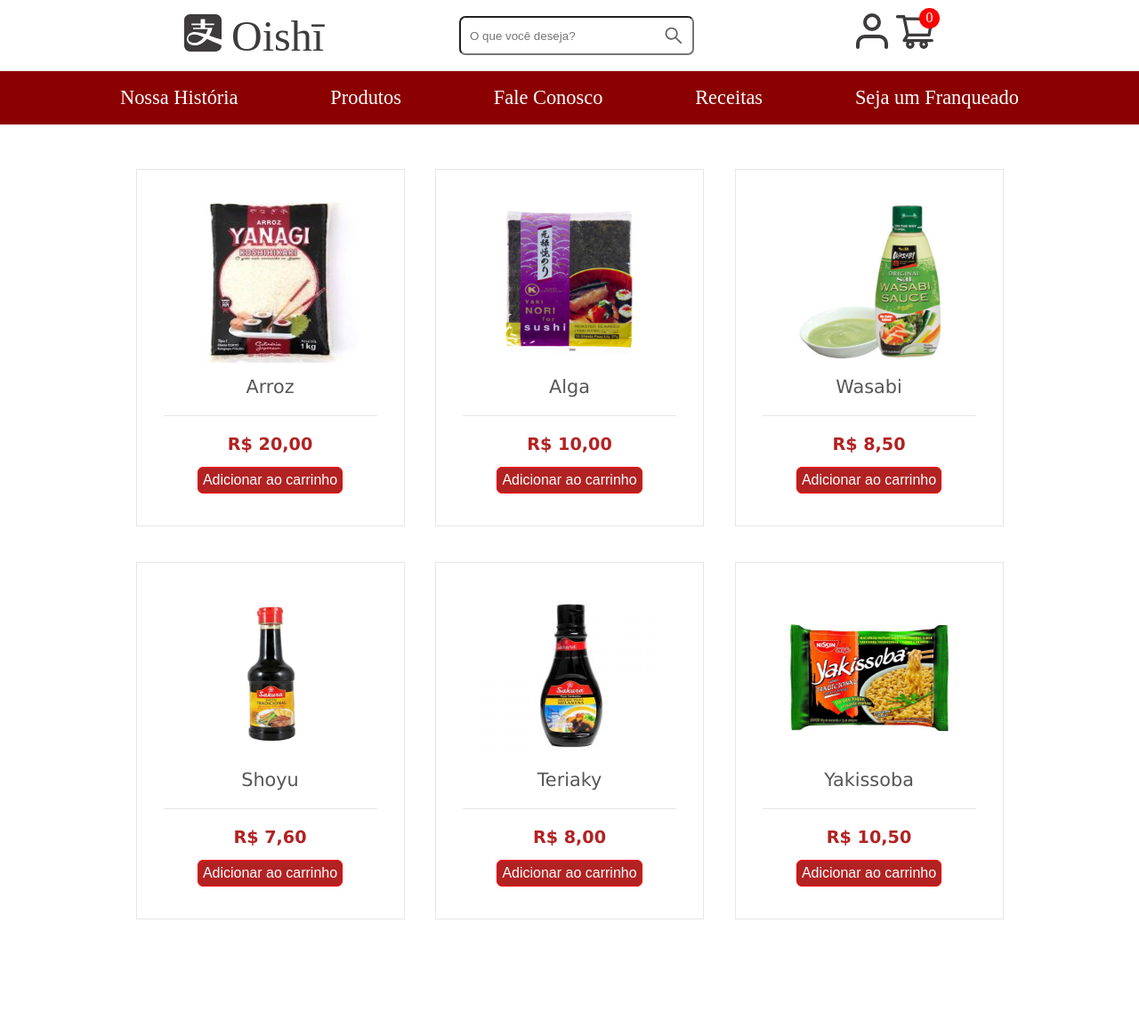
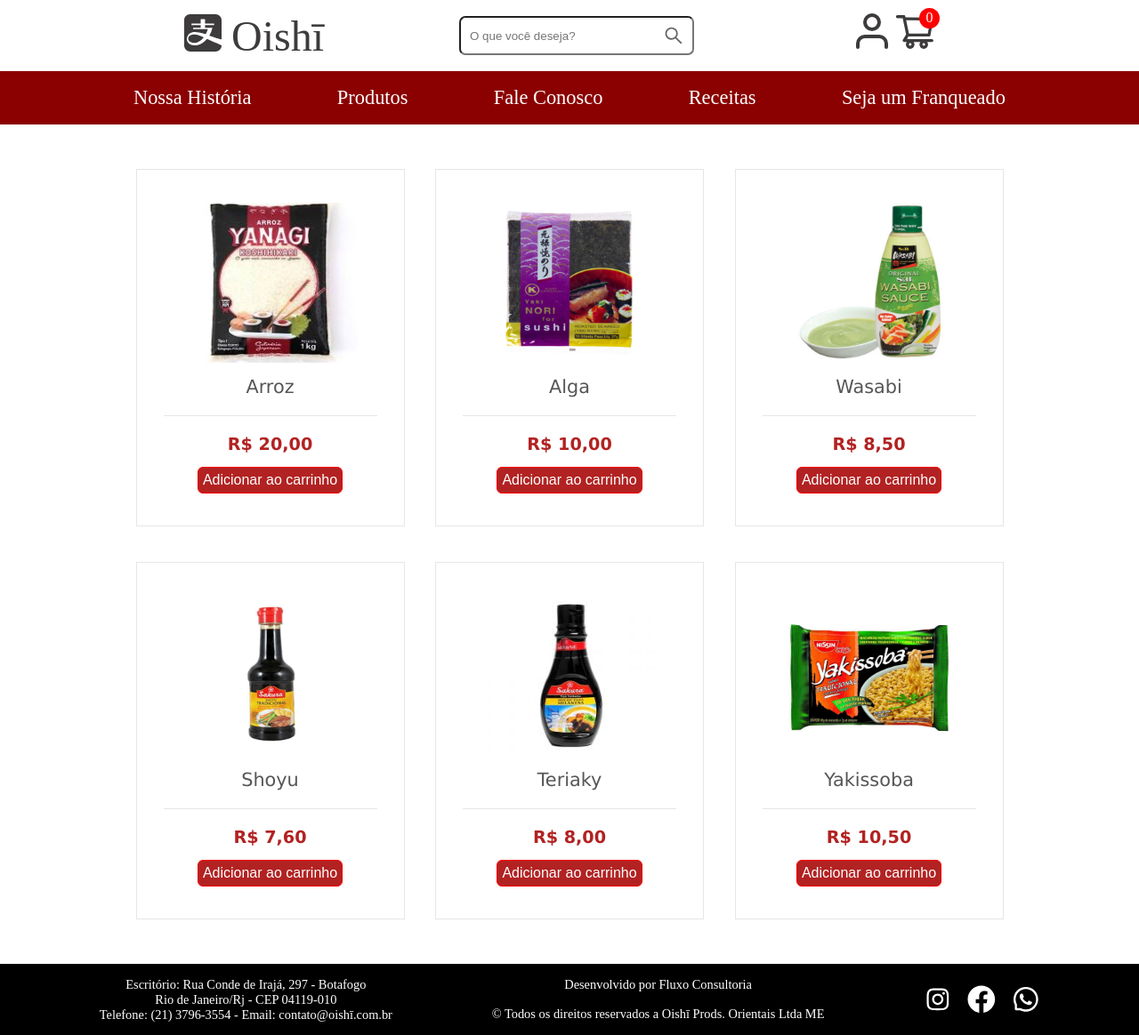
Before and after one commit to bernardobfg/e-comerce, a React (Create React App) app: page / in a window 1280 px wide. Shown: the whole page at 89% size. Before the commit the page ends 1054 px from the top, so only its background shows below. Built offline with nearby package versions, Linux system fonts and the light colour scheme.

Commit message:
Adicionando o rodape e corrigindo alguns bugs

```diff
--- /dev/null
+++ b/src/components/Footer/index.js
@@ -0,0 +1,36 @@
+import React from 'react';
+import './styles.css';
+import { AiOutlineInstagram } from 'react-icons/ai'
+import { FaFacebook } from 'react-icons/fa'
+import {AiOutlineWhatsApp} from 'react-icons/ai'
+
+function Footer(){
+    return (
+        <footer>
+            <div className="footer-text left">
+                <p>Escritório: Rua Conde de Irajá, 297 - Botafogo</p>
+
+                <p>Rio de Janeiro/Rj - CEP 04119-010</p>
+
+                <p>Telefone: (21) 3796-3554 - Email: contato@oishī.com.br</p>
+            </div>
+            <div className="footer-text center">
+            <p>Desenvolvido por Fluxo Consultoria</p>
+                <p>© Todos os direitos reservados a Oishī Prods. Orientais Ltda ME</p>
+
+            </div>
+
+            <div className="footer-text right">
+                <AiOutlineInstagram className="icon"/>
+                <FaFacebook className="icon"/>
+                <AiOutlineWhatsApp className="icon"/>
+
+
+            </div>
+
+
+        </footer>
+    )
+}
+
+export default Footer
--- /dev/null
+++ b/src/components/Footer/styles.css
@@ -0,0 +1,45 @@
+footer{
+    margin-top: 30px;
+    height: 80px;
+    background-color: black;
+    display: flex;
+    justify-content: space-evenly;
+    align-items: center;
+    color: white;
+    font-size: 0.9em;
+}
+
+.footer-text{
+    display: flex;
+    flex-direction: column;
+    align-items: center;
+
+}
+
+.center p{
+    padding: 8px 0;
+}
+
+.right{
+    flex-direction: row;
+    width: 130px;
+    justify-content: space-between;
+    align-items: center;
+}
+
+.icon{
+    font-size: 2.2em;
+    cursor: pointer;
+}
+
+@media(max-width: 1000px){
+    .left{
+        display: none;
+    }
+}
+
+@media(max-width: 600px){
+    .right{
+        display: none;
+    }
+}
--- a/src/components/Header/styles.css
+++ b/src/components/Header/styles.css
@@ -5,4 +5,5 @@
     justify-content: center;
     align-items: center;
     height: 60px;
+
 }
--- a/src/components/HeaderSup/styles.css
+++ b/src/components/HeaderSup/styles.css
@@ -85,3 +85,7 @@
     bottom: 20px;
     right: 20px;
 }
+
+.logo{
+    cursor: pointer;
+}
--- a/src/components/Menu/index.js
+++ b/src/components/Menu/index.js
@@ -1,16 +1,36 @@
 import React from 'react';
 import './styles.css';
+import {GiHamburgerMenu} from 'react-icons/gi'
 
 function Menu() {
     const list_menu = ['Nossa História', 'Produtos', 'Fale Conosco','Receitas', 'Seja um Franqueado']
     const render_list_menu = list_menu.map(page =>
         <li key={list_menu.indexOf(page)}><a className="page">{page}</a></li>
-        )
+    )
+
+
+
+    const mostraMenu = () => {
+        let menu = document.getElementById("menu")
+        if (menu.classList.contains("menu")){
+            menu.classList.remove("menu")
+            menu.classList.add("menu-retratil")
+        }
+        else {
+            menu.classList.remove("menu-retratil")
+            menu.classList.add("menu")
+        }
+        }
+
 
     return (
-        <ul className="menu">
-            {render_list_menu}
-        </ul>
+        <div className="menu-div">
+            <button className="hamburger"><GiHamburgerMenu onClick={mostraMenu}/></button>
+            <ul className="menu" id="menu">
+                {render_list_menu}
+            </ul>
+        </div>
+
     )
 }
 
--- a/src/components/Menu/styles.css
+++ b/src/components/Menu/styles.css
@@ -1,20 +1,99 @@
-ul{
+.menu{
     list-style: none;
     display: flex;
     justify-content: space-between;
-    width: 1050px;
+    width: 1000px;
+    margin: 0 auto;
+
 }
 
-ul li{
+.menu li{
     font-size: 1.4em;
+
 }
 
 
 .page{
     cursor: pointer;
-    padding: 0 20px;
+    padding: 0 10px;
 }
 
 .page:hover{
     color:rgb(82, 33, 33);
 }
+
+.hamburger{
+    color: black;
+    background-color: transparent;
+    border: none;
+    outline: none;
+    font-size: 3em;
+    cursor: pointer;
+    display: none;
+    margin-top: 10px;
+
+}
+
+.menu-retratil{
+    list-style: none;
+    display: flex;
+    justify-content: space-between;
+    width: 1000px;
+    margin: 0 auto;
+}
+
+.menu-retratil li{
+    font-size: 1.4em;
+
+}
+
+@media (max-width: 995px){
+    .menu, .menu-retratil{
+        width: 100%;
+    }
+
+    .menu li{
+        margin: 0 8px;
+    }
+
+    .menu-retratil  li{
+        margin: 0 8px;
+    }
+
+
+
+}
+
+@media (max-width: 800px){
+    .menu{
+        display: none;
+    }
+    .hamburger{
+        margin-right: 30px;
+        display: inline;
+    }
+
+    .menu-div{
+        width: 100%;
+        display: flex;
+        justify-content: flex-end;
+    }
+
+    .menu-retratil{
+        list-style: none;
+        display: inline;
+        background-color: darkred;
+        position: relative;
+        width: 300px;
+        margin: 0;
+        top: 90px;
+        z-index: 100;
+    }
+
+    .menu-retratil li{
+        font-size: 1.4em;
+        padding: 8px 0;
+        padding-left: 20px;
+
+    }
+}
--- a/src/components/Product/styles.css
+++ b/src/components/Product/styles.css
@@ -8,6 +8,7 @@
     border: 1px solid #e6e6e6;
     margin-bottom: 20px;
     margin: 20px 10px;
+    z-index: 1;
 }
 
 .product:hover{
--- a/src/pages/Products_List/index.js
+++ b/src/pages/Products_List/index.js
@@ -2,6 +2,7 @@
 import './styles.css';
 import Header from '../../components/Header/index';
 import Products from '../../components/Products/index';
+import Footer from '../../components/Footer';
 
 function Products_List() {
 
@@ -14,6 +15,8 @@
                 <Products counter={counter} setCounter={setCounter}/>
             </div>
 
+            <Footer/>
+
         </div>
 
     )
--- a/src/pages/Products_List/styles.css
+++ b/src/pages/Products_List/styles.css
@@ -1,4 +1,5 @@
 .products-container{
     width: 100%;
     margin-top: 30px;
+
 }
```
